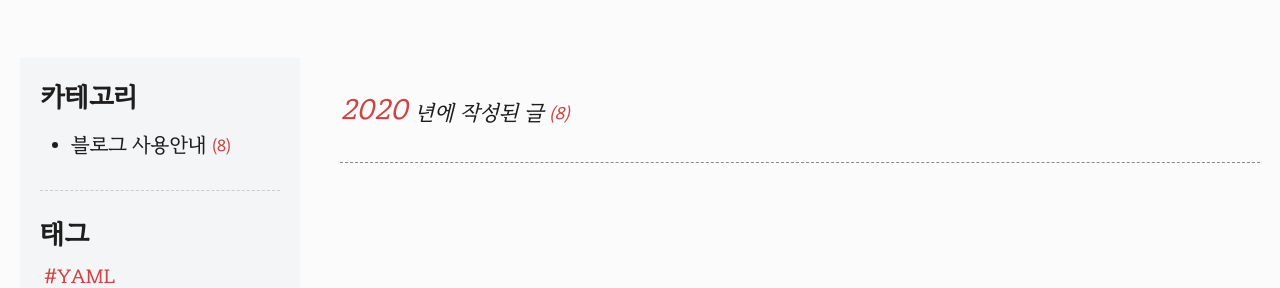
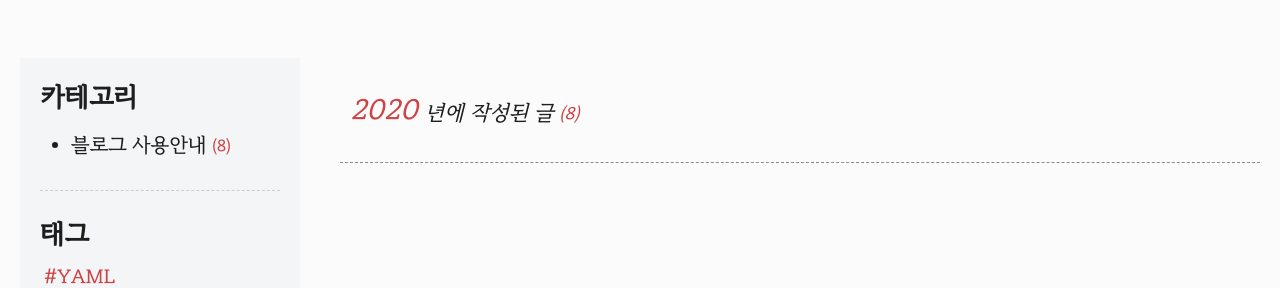
Before and after one commit to selosele/jekyll-theme-tidyred, a Jekyll site: the page built from posts-by-year.html, in a window 1280 px wide. Shown: the part 535-823 px from the top of the page. Built offline with Jekyll 4.4.1, drawn with Linux system fonts in a browser that asks for light colours.

Commit message:
archive 버튼 좌우간격 수정

```diff
--- a/_sass/tidy-red/_archive.scss
+++ b/_sass/tidy-red/_archive.scss
@@ -221,7 +221,7 @@
    &__btn {
       display: block;
       width: 100%;
-      padding: 1.6rem 0;
+      padding: 1.6rem .5rem;
       border-bottom: 1px dashed $grey;
       background-color: transparent;
       font-style: italic;
```
